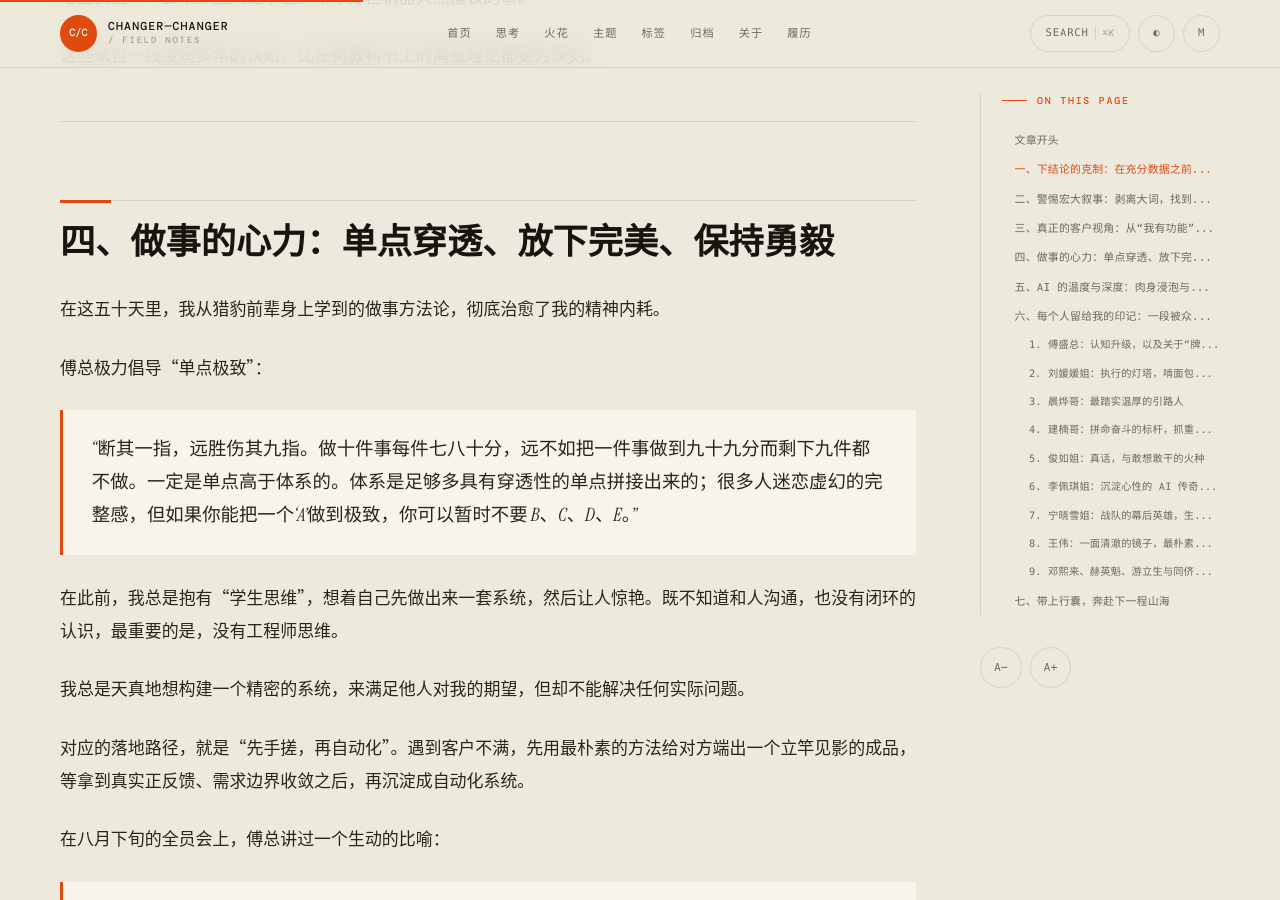
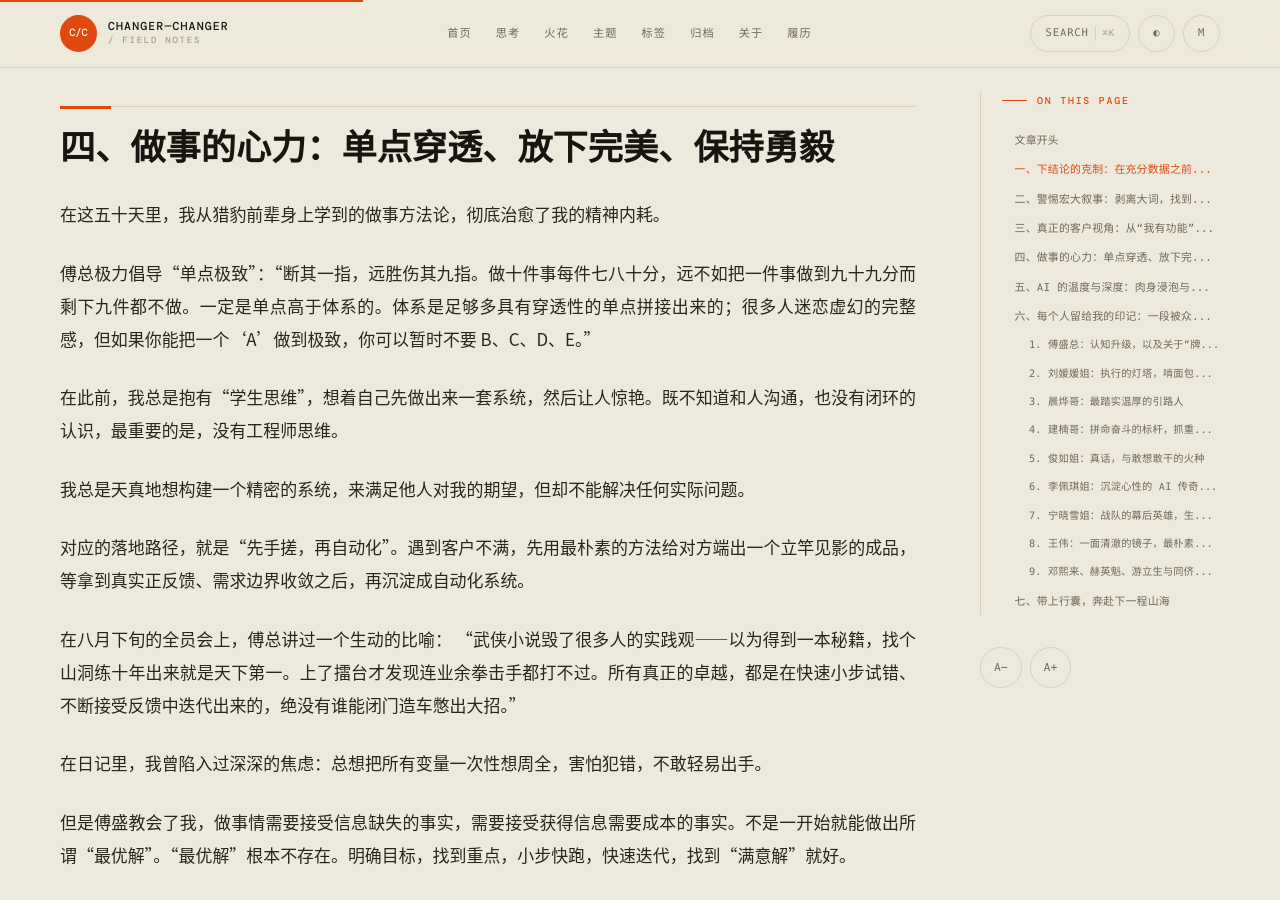
Before and after one commit to changer-changer/changer-changer.github.io, a Jekyll site: the page built from _posts/2026-09-09-fifty-days-in-the-real-world.md, in a window 1280 px wide and 900 px high, scrolled down 4036 px. Built offline with Jekyll 4.4.1, drawn with Linux system fonts in a browser that asks for light colours; nearby versions of some CDN libraries; some web fonts are replaced; some of the changed text lies outside the part shown.

Commit message:
✏️ 文章调整: 按作者意见改为仅加粗金句, 移除多余引用块

```diff
--- a/_posts/2026-09-09-fifty-days-in-the-real-world.md
+++ b/_posts/2026-09-09-fifty-days-in-the-real-world.md
@@ -48,7 +48,7 @@
 
 在猎豹，高管们教会我的另一堂震撼大课，是关于“语言与思维的关系”。
 
-> “当一个人说‘我没讲好’的时候，最根本的是思维逻辑没想清楚。你想清楚了，自然能讲清楚。很多人以为是自己没组织好语言，其实不是，本质是认知问题，不是表达技巧问题。”
+“当一个人说‘我没讲好’的时候，最根本的是思维逻辑没想清楚。你想清楚了，自然能讲清楚。很多人以为是自己没组织好语言，其实不是，本质是认知问题，不是表达技巧问题。”
 
 进入公司之初，我习惯了学术界和竞赛中宏大的叙事风格，满口“AI 时代真需求”“构建全自动闭环生态”“高 SKU 场景赋能”。七月二十九日汇报时，傅总就敏锐地指出：“发现你们的言语中全都是大词汇，一干就要解决全人类的事情。什么叫 AI 时代的真需求？”八月十三日我汇报中引以为豪的分析框架，也被他一针见血地指出盲点：“一个两万块钱的电动轮椅，难道就不是高价值、高决策门槛的场景吗？”
 
@@ -68,7 +68,7 @@
 
 刚来时，我常把“我们要去客户现场验证功能”挂在嘴边。媛媛姐当即严肃地纠正我：
 
-> “我不同意你说的‘功能验证’。顺序永远是：第一层是客户，第二层是需求，第三层是买单。”
+“我不同意你说的‘功能验证’。顺序永远是：第一层是客户，第二层是需求，第三层是买单。”
 
 她解释道：“客户买的根本不是功能，客户买的是你的机器能否完成他的某个任务、解决他的某个现实麻烦。就像你买手机，你买的不是应用商店里上千个 App，你买的是能随时打电话、发消息、找到人。”
 
@@ -88,9 +88,7 @@
 
 在这五十天里，我从猎豹前辈身上学到的做事方法论，彻底治愈了我的精神内耗。
 
-傅总极力倡导“单点极致”：
-
-> “断其一指，远胜伤其九指。做十件事每件七八十分，远不如把一件事做到九十九分而剩下九件都不做。一定是单点高于体系的。体系是足够多具有穿透性的单点拼接出来的；很多人迷恋虚幻的完整感，但如果你能把一个‘A’做到极致，你可以暂时不要 B、C、D、E。”
+傅总极力倡导“单点极致”：“断其一指，远胜伤其九指。做十件事每件七八十分，远不如把一件事做到九十九分而剩下九件都不做。一定是单点高于体系的。体系是足够多具有穿透性的单点拼接出来的；很多人迷恋虚幻的完整感，但如果你能把一个‘A’做到极致，你可以暂时不要 B、C、D、E。”
 
 在此前，我总是抱有“学生思维”，想着自己先做出来一套系统，然后让人惊艳。既不知道和人沟通，也没有闭环的认识，最重要的是，没有工程师思维。
 
@@ -99,8 +97,7 @@
 对应的落地路径，就是“先手搓，再自动化”。遇到客户不满，先用最朴素的方法给对方端出一个立竿见影的成品，等拿到真实正反馈、需求边界收敛之后，再沉淀成自动化系统。
 
 在八月下旬的全员会上，傅总讲过一个生动的比喻：
-
-> “武侠小说毁了很多人的实践观——以为得到一本秘籍，找个山洞练十年出来就是天下第一。上了擂台才发现连业余拳击手都打不过。所有真正的卓越，都是在快速小步试错、不断接受反馈中迭代出来的，绝没有谁能闭门造车憋出大招。”
+“武侠小说毁了很多人的实践观——以为得到一本秘籍，找个山洞练十年出来就是天下第一。上了擂台才发现连业余拳击手都打不过。所有真正的卓越，都是在快速小步试错、不断接受反馈中迭代出来的，绝没有谁能闭门造车憋出大招。”
 
 在日记里，我曾陷入过深深的焦虑：总想把所有变量一次性想周全，害怕犯错，不敢轻易出手。
 
@@ -183,7 +180,7 @@
 媛媛姐展示了极其惊艳的 AI 使用哲学：如何用 AI 把零散的情绪和诉求变成结构化文档去和跨国跨部门同事对齐，从而极大降低沟通阻碍；如何让AI从更高视角反向审视自己的材料；评审会上，她教我让 AI 完整回溯解题思路，把个人的探路过程沉淀为可被组织继承的资产。
 
 **（5）汇报的本质：看着对方的神情，目的是让对方听懂**
-她教我的另一个核心细节是：汇报时一定要看着对方的眼睛，观察对方的神态，随时根据对方的反应调整节奏。“汇报的目的是让别人听懂，而不是自我感动式的单向倾倒。”这个细节从第一个周五开始，彻底改变了我此后的每一次表达。问"听懂了么?听懂了你来讲讲说的是什么?",这辈子也忘不了.
+她教我的另一个核心细节是：**汇报时一定要看着对方的眼睛，观察对方的神态，随时根据对方的反应调整节奏。“汇报的目的是让别人听懂，而不是自我感动式的单向倾倒。”**这个细节从第一个周五开始，彻底改变了我此后的每一次表达。问"听懂了么?听懂了你来讲讲说的是什么?",这辈子也忘不了.
 
 **（6）异国出差中那通一个半小时的电话**
 在我不安,迷惑的时候,是她给予我肯定,“崔之行踩了一个完整的需求端到端。做探索型业务，证伪是非常大的价值，避免走无用功。你走了小闭环，几天就得出这样的认知；我们之前走了两个多月。”
@@ -224,9 +221,7 @@
 **（2）撕破伪装的直率与生命力**
 俊如姐毫不留情地当面说真话：“带你们这一桌人其实耗了很多精力，比起来自己的正式员工还耗精力，我们纯付出。”她转头盯着我，一针见血地指出：“我觉得你入职之后内向了，非常明显……你真想做自媒体吗，还是在这逗我们俩玩呢？”
 
-她接着教我：
-
-> “只要开始做就不难，难的是开始动的那一刻”
+她接着教我：“只要开始做就不难，难的是开始动的那一刻”
 
 每一次和俊如姐说话，我都能感受到她身上有一股极其纯粹、极其强大的力量——一种敢想敢干、绝不自我内耗的生命力。这恰恰是我过去在重重顾虑中所最匮乏的火种。
 
```
